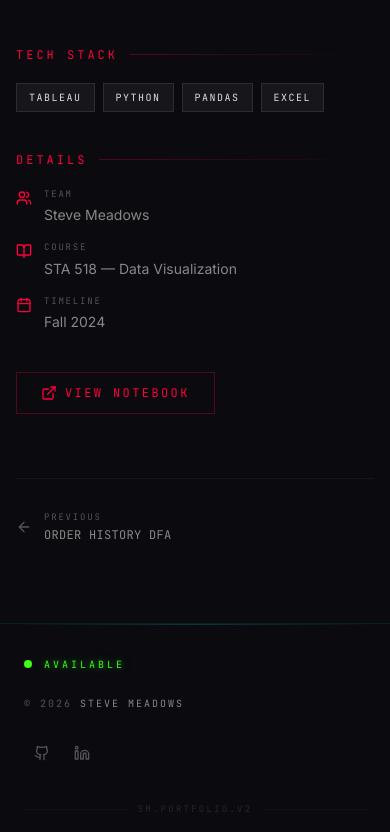
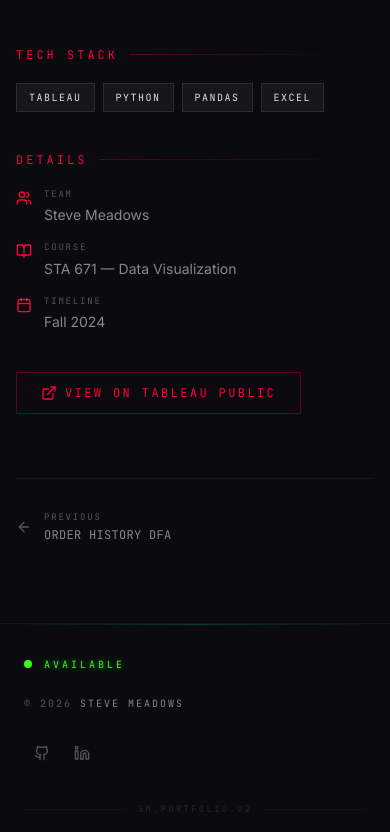
Before and after one commit to steadows/portfolio-v2, a Next.js app: page /projects/bjj-adcc-analysis in a window 390 px wide. Shown: the part 5309-6141 px from the top of the page. Built offline with nearby package versions, Linux system fonts and the light colour scheme.

Commit message:
adapted bjj for mobile

```diff
--- a/src/components/sections/ProjectDetailContent.tsx
+++ b/src/components/sections/ProjectDetailContent.tsx
@@ -636,7 +636,7 @@ export function ProjectDetailContent({
               }}
             >
               <LuExternalLink className="h-4 w-4" aria-hidden="true" />
-              View Notebook
+              {project.liveDemoLabel ?? "View Notebook"}
             </a>
           )}
           {project.github && (
--- a/src/data/projects.ts
+++ b/src/data/projects.ts
@@ -57,6 +57,8 @@ export interface Project {
   image: string;
   github?: string;
   liveDemo?: string;
+  /** Label for the liveDemo button (defaults to "View Notebook") */
+  liveDemoLabel?: string;
   achievement?: string;
   featured: boolean;
   /** Rich detail content for the project detail page (populated per-project) */
@@ -864,7 +866,9 @@ export const projects: Project[] = [
       "Built a multi-view interactive Tableau dashboard analyzing the Abu Dhabi Combat Club (ADCC) submission grappling tournaments — the pinnacle of competitive Brazilian Jiu Jitsu. Using two publicly available Kaggle datasets (historical match data and fighter statistics), the project identifies the most effective submissions across weight classes, tracks the rise of leg locks over time via regression analysis, and explores performance patterns through filterable visualizations. Key finding: a small handful of submissions dominate competition victories, and fighters with narrower submission repertoires tend to outperform those with broader ones — specialization beats versatility at the highest level.",
     techStack: ["Tableau", "Python", "Pandas", "Excel"],
     image: "/projects/bjj-adcc.png",
-    liveDemo: "https://public.tableau.com",
+    liveDemo:
+      "https://public.tableau.com/app/profile/anthony.meadows/viz/241110_final_project_submissions_dashboard_BACKUP/Dashboard1",
+    liveDemoLabel: "View on Tableau Public",
     featured: false,
     detail: {
       sections: [
@@ -934,7 +938,7 @@ export const projects: Project[] = [
         },
       ],
       team: ["Steve Meadows"],
-      course: "STA 518 — Data Visualization",
+      course: "STA 671 — Data Visualization",
       timeline: "Fall 2024",
     },
   },
```
